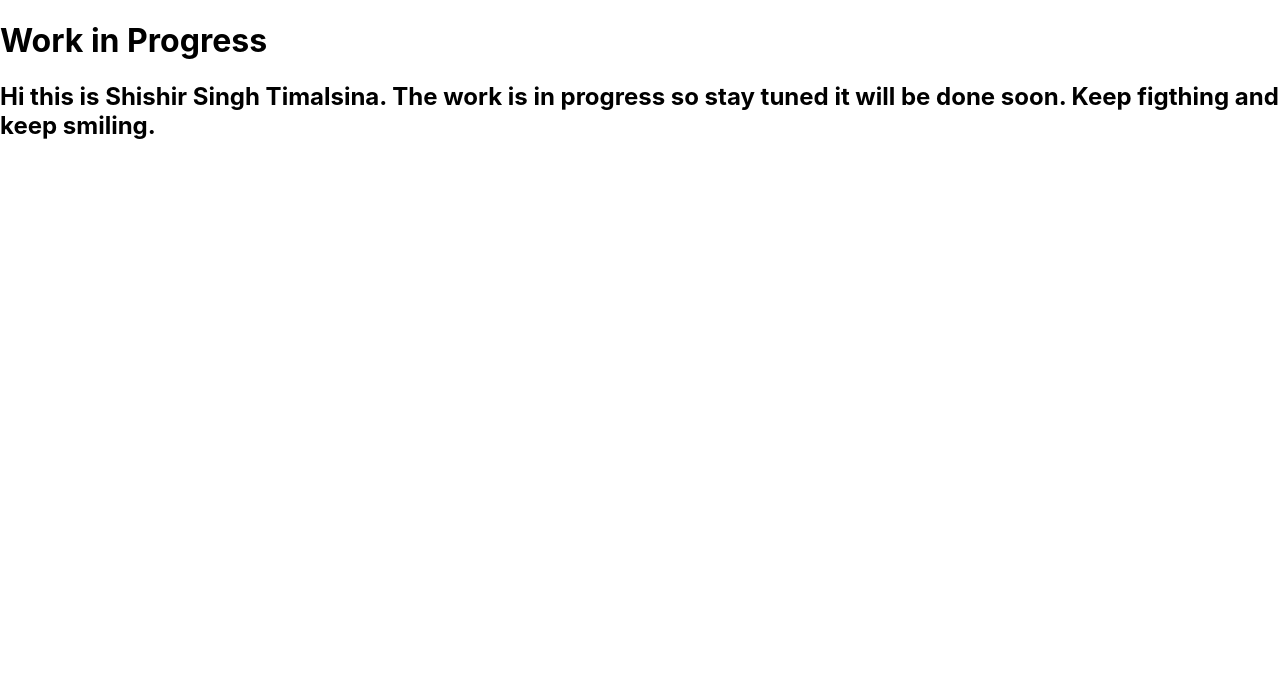
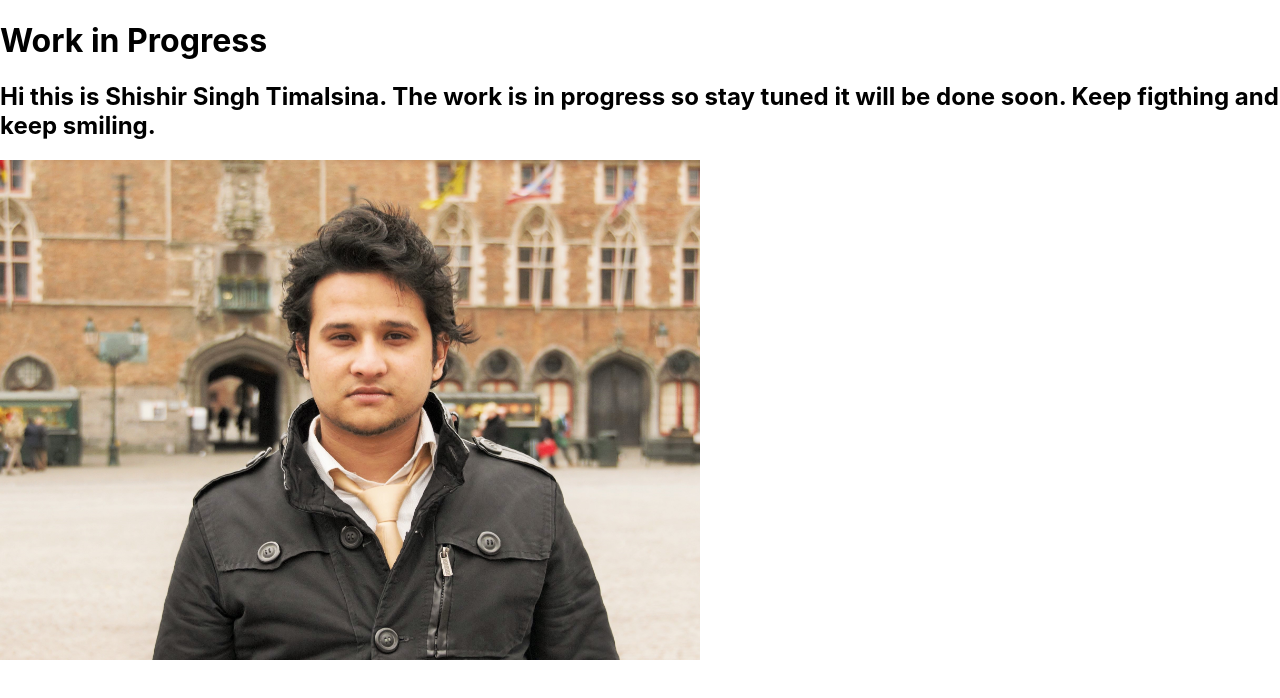
Before and after one commit to Shishir-Singh-Timalsina/shishirtimalsina.com, a React (Create React App) app: page / in a window 1280 px wide. Shown: the top 698 px of the page. Built offline with nearby package versions, Linux system fonts and the light colour scheme.

Commit message:
practice

```diff
--- a/src/components/PersonalInfo.js
+++ b/src/components/PersonalInfo.js
@@ -1,10 +1,15 @@
-import React, { Component } from 'react'
+import React, { Component } from 'react';
+import image from '../images/rt.jpg';
+
+
 
 export default class Heading extends Component {
   render() {
     return (
       <div>
-
+        <div>
+          <img src = {image} width="700" height="500" />
+        </div>
       </div>
     )
   }
```
Also changed, not shown: src/images/rt.jpg (added).
